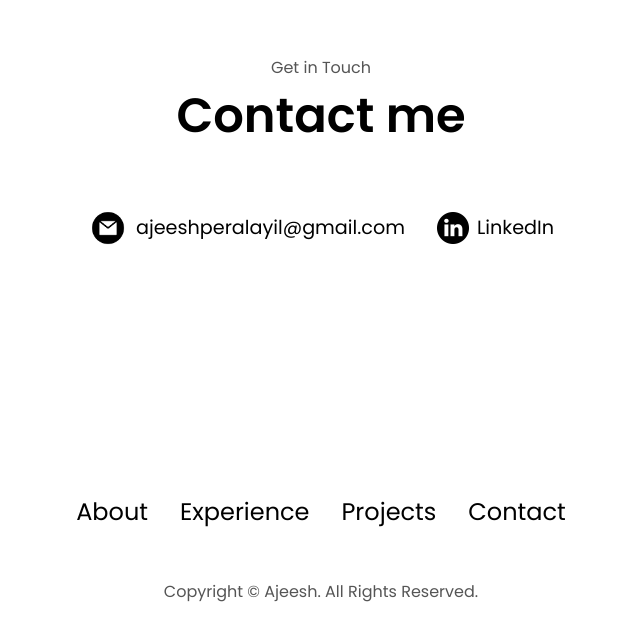
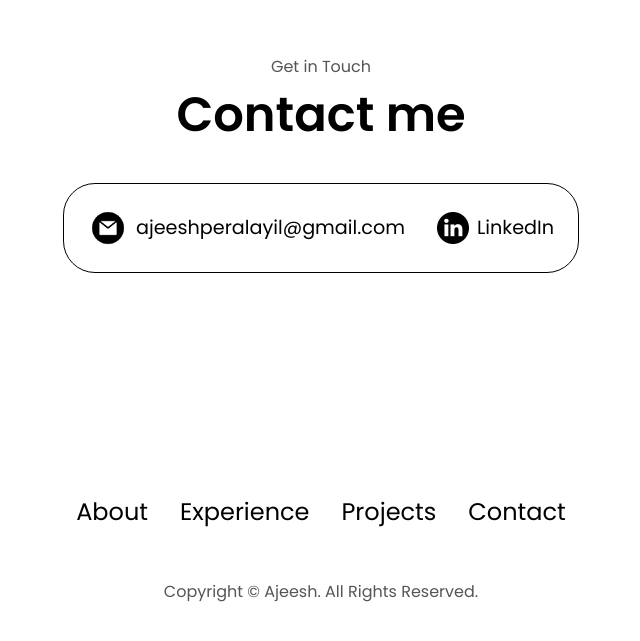
Before and after one commit to 06ajeesh/06ajeesh.github.io, a plain HTML site: page index.html in a window 1280 px wide. Shown: the part 3197-3838 px from the top of the page, without its empty margins (319-959 px from the left). Drawn offline with Linux system fonts and the light colour scheme.

Commit message:
updated border for contact section

```diff
--- a/styles.css
+++ b/styles.css
@@ -324,8 +324,9 @@ article .icon{
     display: flex;
     justify-content: center;
     border-radius: 2rem;
-    border: rgb(53, 53, 53);
+    border: rgb(53, 53, 53) 0.1rem solid;
     background: (250, 250, 250);
+    border-color: rgb(0, 0, 0);
     margin: 2rem auto;
     padding: 0.5rem;
 }
```
